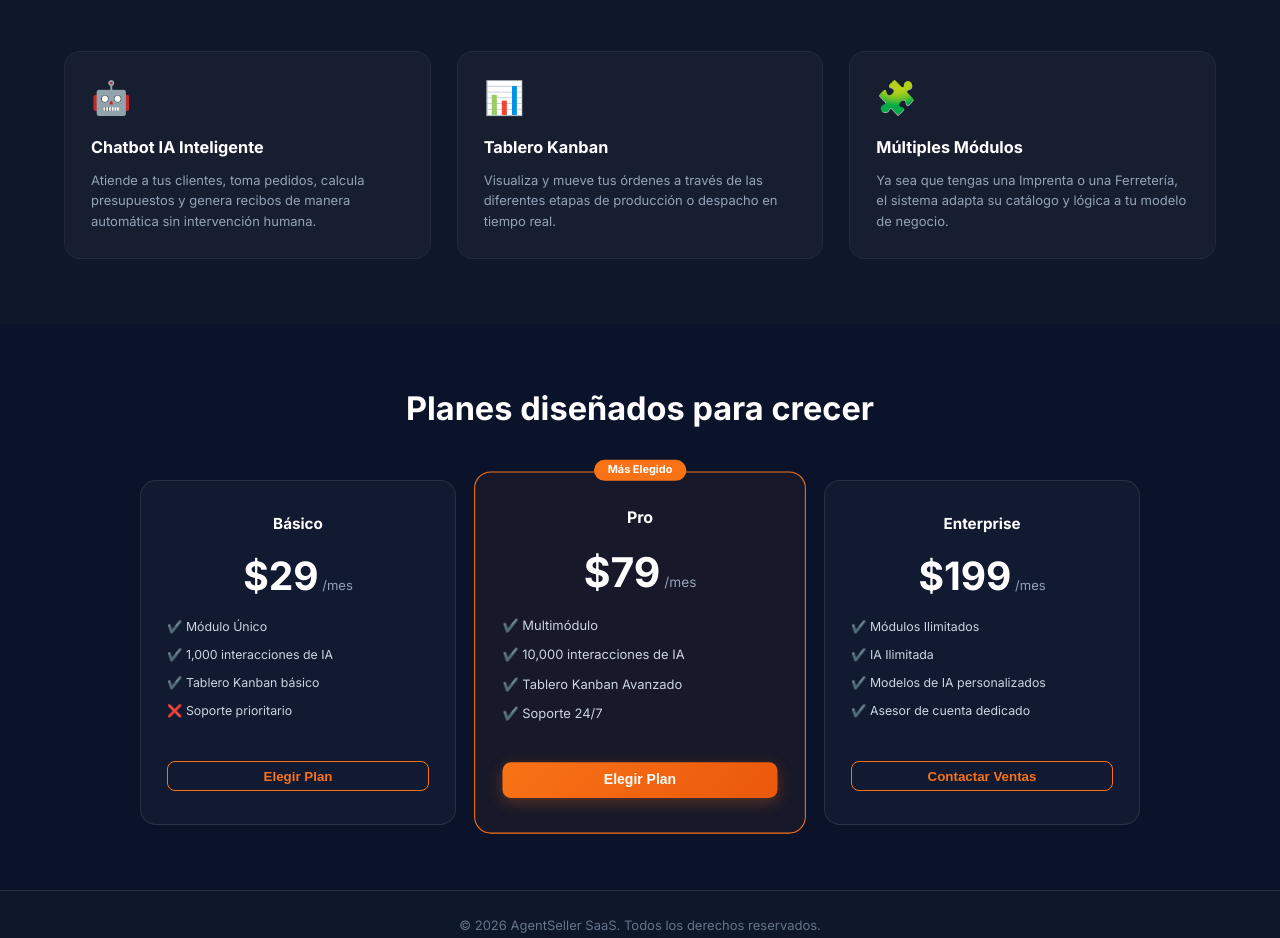
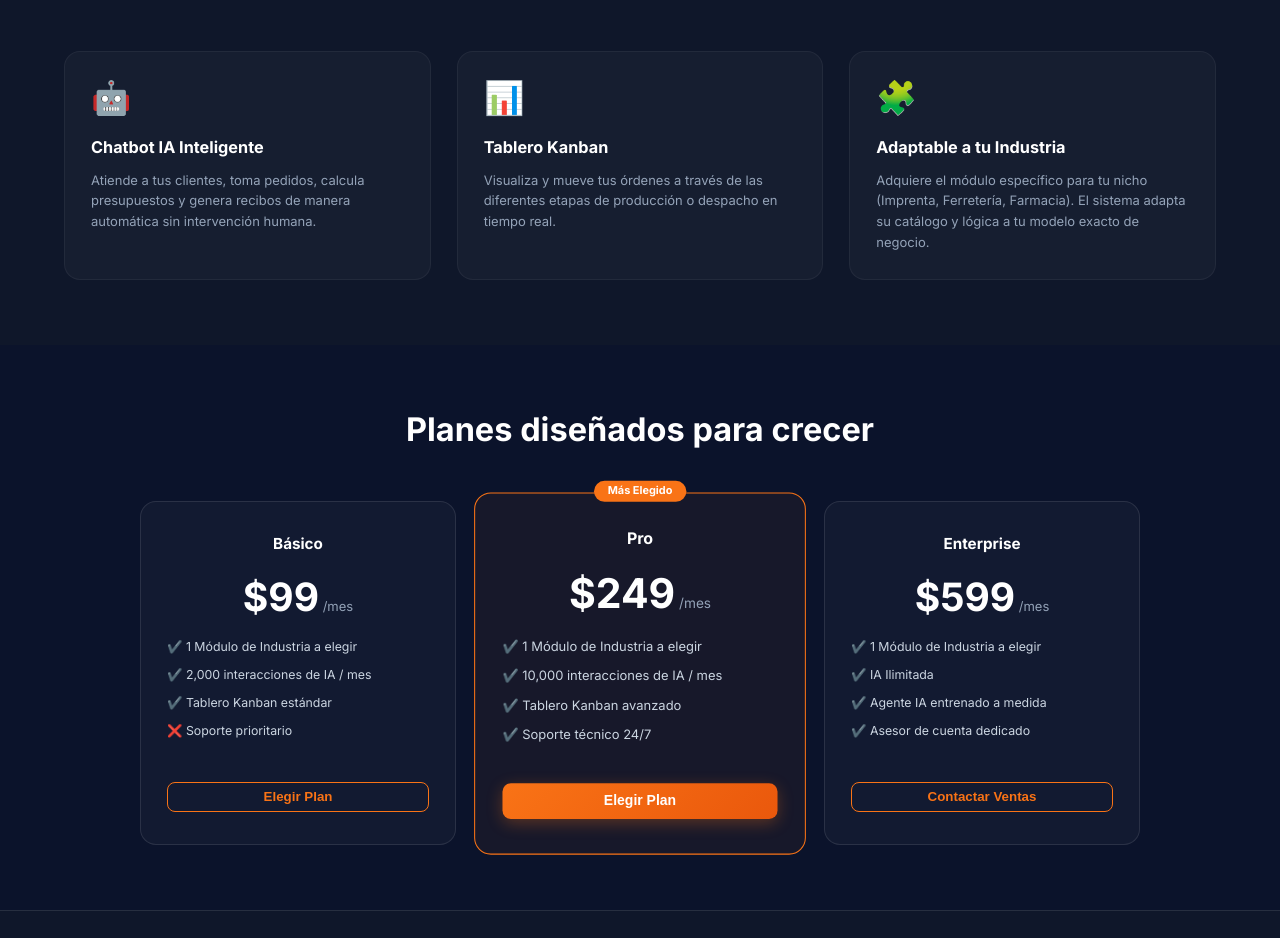
Before and after one commit to lealjesusalberto/Agente-de-ventas, a React (Vite) app: page / in a window 1280 px wide. Shown: the part 1762-2700 px from the top of the page. Built offline with nearby package versions, Linux system fonts and the light colour scheme.

Commit message:
feat: update SaaS pricing model to single-module strategy and higher tiers

```diff
--- a/src/components/LandingPage.jsx
+++ b/src/components/LandingPage.jsx
@@ -62,8 +62,8 @@ const LandingPage = ({ onTryDemo }) => {
           </div>
           <div className="feature-card">
             <div className="feature-icon">🧩</div>
-            <h3>Múltiples Módulos</h3>
-            <p>Ya sea que tengas una Imprenta o una Ferretería, el sistema adapta su catálogo y lógica a tu modelo de negocio.</p>
+            <h3>Adaptable a tu Industria</h3>
+            <p>Adquiere el módulo específico para tu nicho (Imprenta, Ferretería, Farmacia). El sistema adapta su catálogo y lógica a tu modelo exacto de negocio.</p>
           </div>
         </div>
       </section>
@@ -75,11 +75,11 @@ const LandingPage = ({ onTryDemo }) => {
 
           <div className="pricing-card">
             <h3>Básico</h3>
-            <div className="price"><span>$29</span> /mes</div>
+            <div className="price"><span>$99</span> /mes</div>
             <ul className="pricing-features">
-              <li>✔️ Módulo Único</li>
-              <li>✔️ 1,000 interacciones de IA</li>
-              <li>✔️ Tablero Kanban básico</li>
+              <li>✔️ 1 Módulo de Industria a elegir</li>
+              <li>✔️ 2,000 interacciones de IA / mes</li>
+              <li>✔️ Tablero Kanban estándar</li>
               <li>❌ Soporte prioritario</li>
             </ul>
             <button className="btn-outline full-width">Elegir Plan</button>
@@ -88,23 +88,23 @@ const LandingPage = ({ onTryDemo }) => {
           <div className="pricing-card popular">
             <div className="popular-badge">Más Elegido</div>
             <h3>Pro</h3>
-            <div className="price"><span>$79</span> /mes</div>
+            <div className="price"><span>$249</span> /mes</div>
             <ul className="pricing-features">
-              <li>✔️ Multimódulo</li>
-              <li>✔️ 10,000 interacciones de IA</li>
-              <li>✔️ Tablero Kanban Avanzado</li>
-              <li>✔️ Soporte 24/7</li>
+              <li>✔️ 1 Módulo de Industria a elegir</li>
+              <li>✔️ 10,000 interacciones de IA / mes</li>
+              <li>✔️ Tablero Kanban avanzado</li>
+              <li>✔️ Soporte técnico 24/7</li>
             </ul>
             <button className="btn-primary full-width">Elegir Plan</button>
           </div>
 
           <div className="pricing-card">
             <h3>Enterprise</h3>
-            <div className="price"><span>$199</span> /mes</div>
+            <div className="price"><span>$599</span> /mes</div>
             <ul className="pricing-features">
-              <li>✔️ Módulos Ilimitados</li>
+              <li>✔️ 1 Módulo de Industria a elegir</li>
               <li>✔️ IA Ilimitada</li>
-              <li>✔️ Modelos de IA personalizados</li>
+              <li>✔️ Agente IA entrenado a medida</li>
               <li>✔️ Asesor de cuenta dedicado</li>
             </ul>
             <button className="btn-outline full-width">Contactar Ventas</button>
```
